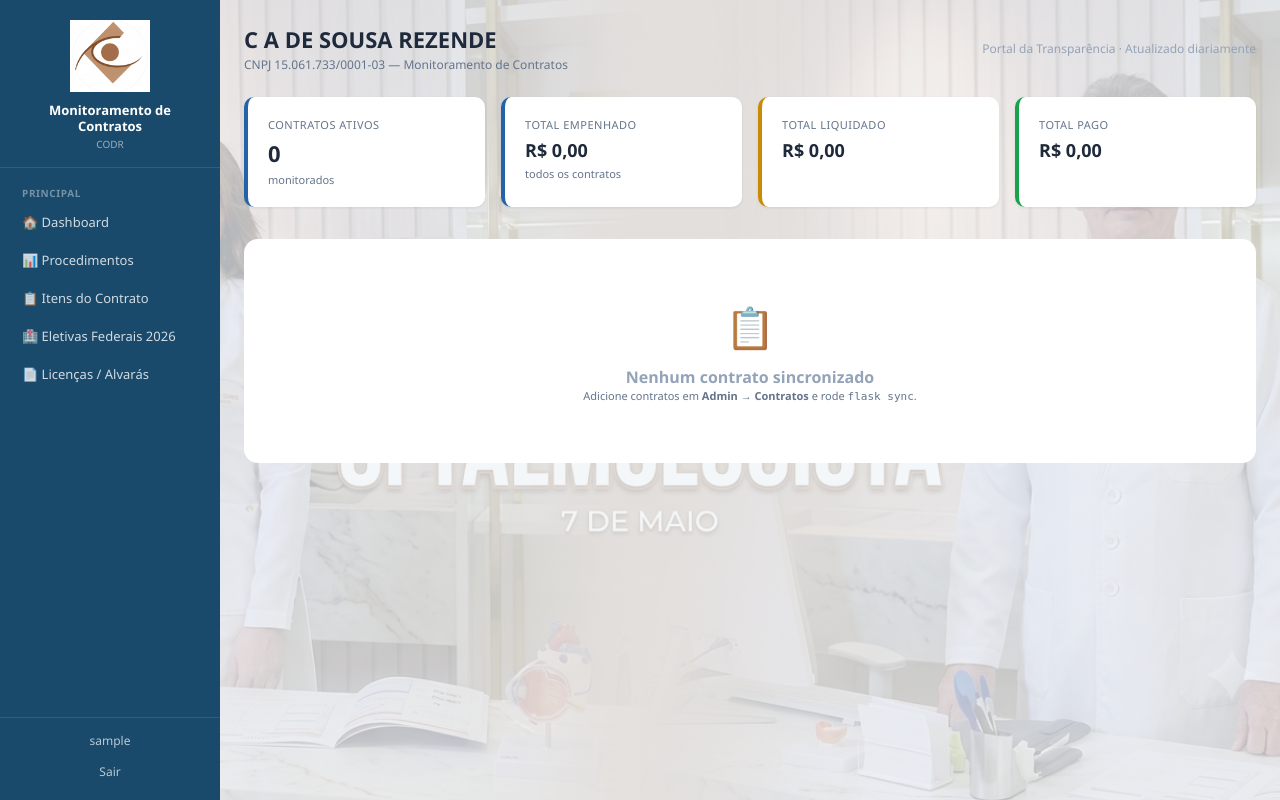
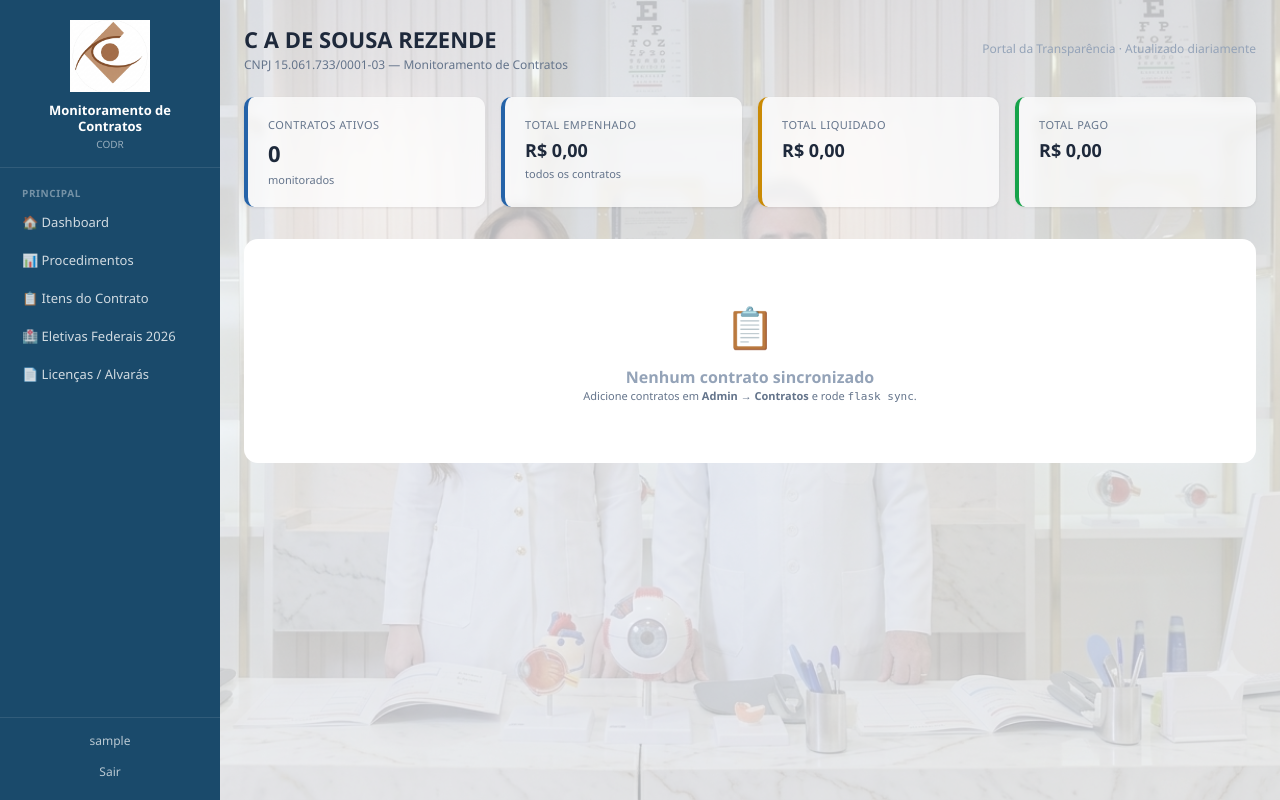
Before and after one commit to acconsultoriaemsaude2025-bit/CONTRATOS-SOBRAL, a Flask app: page / in a window 1280 px wide. Run offline with Flask 3, Linux system fonts and the light colour scheme; the visitor is signed in with stand-in values (Sample User, id 1); data that the repository does not hold is empty.

Commit message:
feat: nova foto de fundo e cards/tabelas com fundo semitransparente
Co-Authored-By: Claude Sonnet 4.6 <noreply@anthropic.com>

```diff
--- a/app/templates/base.html
+++ b/app/templates/base.html
@@ -138,8 +138,9 @@ main { padding: 24px; }
 /* CARDS */
 .cards { display: grid; grid-template-columns: repeat(auto-fit, minmax(200px, 1fr)); gap: 16px; margin-bottom: 28px; }
 .card {
-  background: var(--card); border-radius: 10px; padding: 20px;
+  background: rgba(255,255,255,0.72); border-radius: 10px; padding: 20px;
   box-shadow: 0 1px 3px rgba(0,0,0,.08); border-left: 4px solid var(--azul-claro);
+  backdrop-filter: blur(4px);
 }
 .card.verde { border-left-color: var(--verde); }
 .card.amarelo { border-left-color: var(--amarelo); }
@@ -149,7 +150,7 @@ main { padding: 24px; }
 .card .sub { font-size: 11px; color: var(--cinza); margin-top: 4px; }
 
 /* TABELA */
-.tabela-wrap { background: var(--card); border-radius: 10px; box-shadow: 0 1px 3px rgba(0,0,0,.08); overflow: hidden; }
+.tabela-wrap { background: rgba(255,255,255,0.72); backdrop-filter: blur(4px); border-radius: 10px; box-shadow: 0 1px 3px rgba(0,0,0,.08); overflow: hidden; }
 .tabela-header { padding: 16px 20px; border-bottom: 1px solid var(--borda); display: flex; align-items: center; gap: 12px; flex-wrap: wrap; }
 .tabela-header h2 { font-size: 15px; font-weight: 600; }
 table { width: 100%; border-collapse: collapse; }
@@ -190,7 +191,7 @@ tr:hover td { background: #f8fafc; }
 
 /* GRÁFICOS */
 .graficos { display: grid; grid-template-columns: repeat(auto-fit, minmax(340px, 1fr)); gap: 20px; margin-bottom: 28px; }
-.grafico-card { background: var(--card); border-radius: 10px; box-shadow: 0 1px 3px rgba(0,0,0,.08); padding: 20px; }
+.grafico-card { background: rgba(255,255,255,0.72); backdrop-filter: blur(4px); border-radius: 10px; box-shadow: 0 1px 3px rgba(0,0,0,.08); padding: 20px; }
 .grafico-card h3 { font-size: 13px; font-weight: 600; color: var(--cinza); margin-bottom: 16px; text-transform: uppercase; letter-spacing: .4px; }
 canvas { max-height: 220px; }
 
```
Also changed, not shown: app/static/donos.png.
